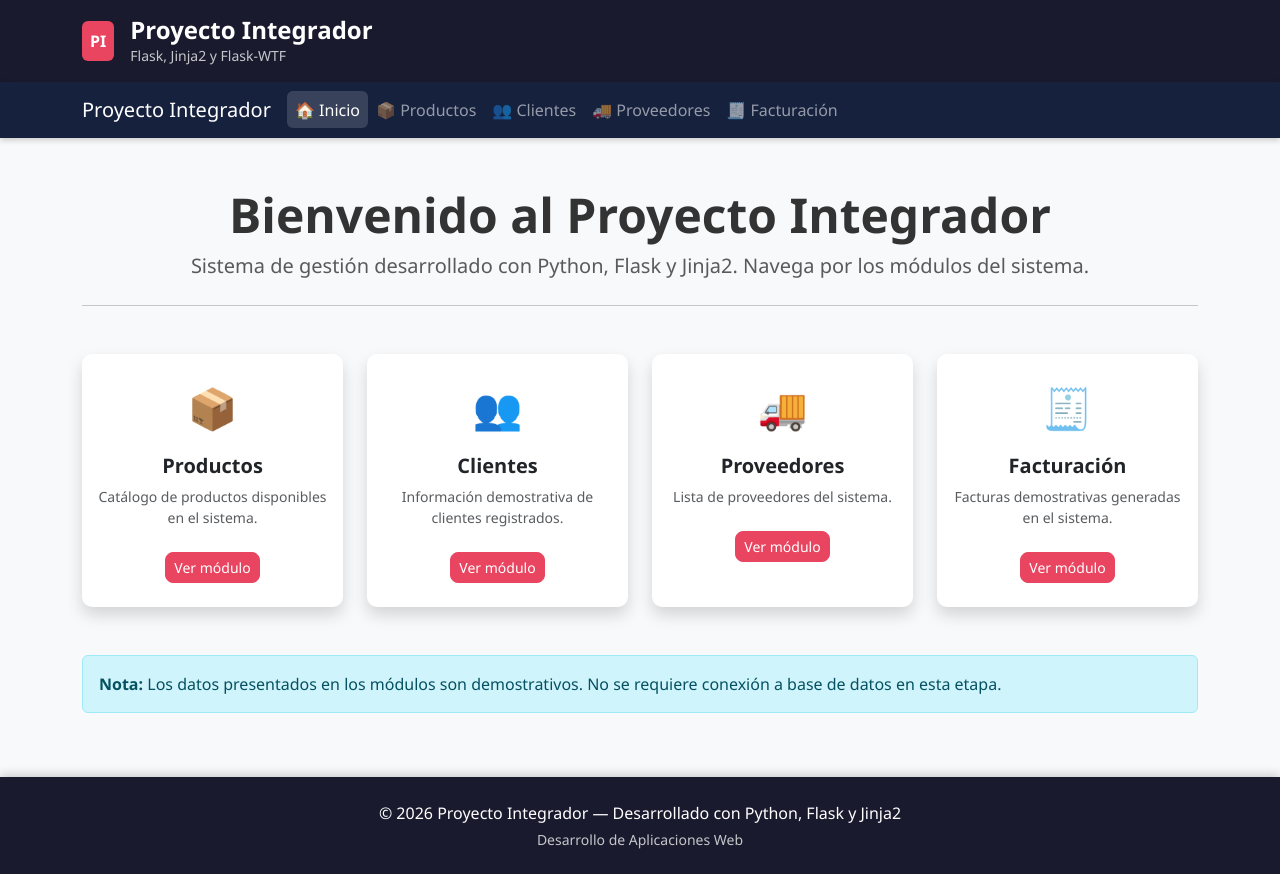
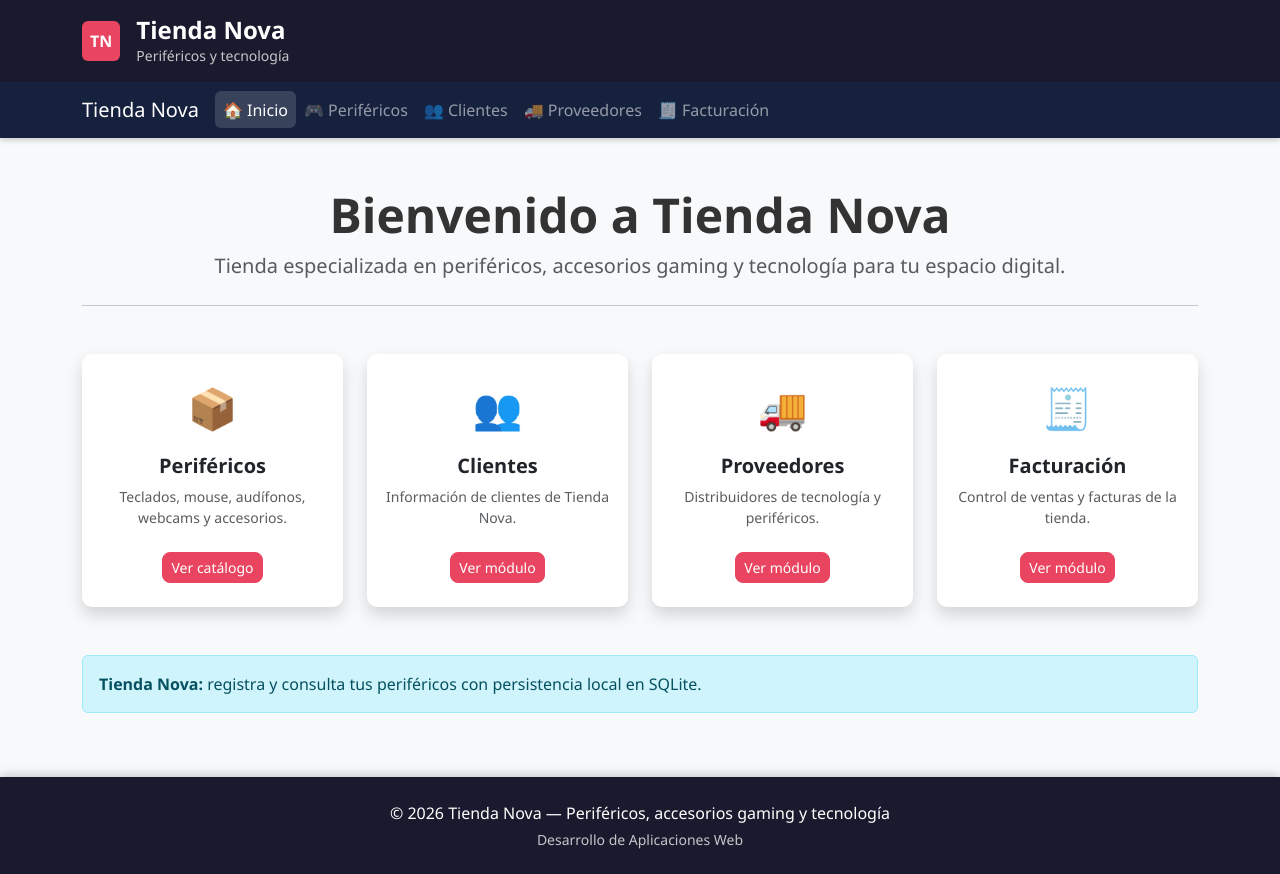
Before and after one commit to EdisonDan/2626---DESARROLLO-DE-APLICACIONES-WEB-E-, a Flask app: page / in a window 1280 px wide. Run offline with Flask 3, Linux system fonts and the light colour scheme.

Commit message:
Adaptar proyecto a tienda de periféricos Tienda Nova

```diff
--- a/app.py
+++ b/app.py
@@ -13,10 +13,9 @@ app.config["SECRET_KEY"] = "cambia-esta-clave-en-produccion"
 
 BASE_DIR = Path(__file__).resolve().parent
 DATA_DIR = BASE_DIR / "data"
-DATABASE = DATA_DIR / "ferreteria.db"
+DATABASE = DATA_DIR / "tienda_perifericos.db"
 
 
-# --- Persistencia SQLite para productos ---
 def get_db_connection():
     DATA_DIR.mkdir(exist_ok=True)
     conn = sqlite3.connect(DATABASE)
@@ -44,7 +43,6 @@ def init_db():
 
 init_db()
 
-# --- Datos demostrativos de los módulos que se integrarán progresivamente ---
 clientes_data = [
     {"id": 1, "nombre": "Juan Pérez", "cedula": "1723456789", "telefono": "0991234567", "ciudad": "Quito", "tipo": "VIP"},
     {"id": 2, "nombre": "María López", "cedula": "1712345678", "telefono": "0987654321", "ciudad": "Guayaquil", "tipo": "Regular"},
@@ -54,10 +52,10 @@ clientes_data = [
 ]
 
 proveedores_data = [
-    {"nombre": "Proveedor Andino", "ruc": "1790012345001", "descripcion": "Suministro de herramientas y materiales de construcción.", "telefono": "022345678", "ciudad": "Quito", "categoria": "Herramientas"},
-    {"nombre": "Distribuidora Quito", "ruc": "1790023456001", "descripcion": "Proveedor de equipos eléctricos y cableado.", "telefono": "023456789", "ciudad": "Quito", "categoria": "Eléctricos"},
-    {"nombre": "Comercial Centro", "ruc": "1790034567001", "descripcion": "Materiales para construcción y ferretería general.", "telefono": "024567890", "ciudad": "Guayaquil", "categoria": "Construcción"},
-    {"nombre": "Pinturas del Ecuador", "ruc": "1790045678001", "descripcion": "Distribuidor oficial de pinturas y recubrimientos.", "telefono": "022678901", "ciudad": "Cuenca", "categoria": "Pintura"},
+    {"nombre": "TechImport Ecuador", "ruc": "1790012345001", "descripcion": "Distribuidor de teclados, mouse y accesorios para computadora.", "telefono": "022345678", "ciudad": "Quito", "categoria": "Periféricos"},
+    {"nombre": "Gaming Supply", "ruc": "1790023456001", "descripcion": "Proveedor de productos gaming y accesorios para jugadores.", "telefono": "023456789", "ciudad": "Quito", "categoria": "Gaming"},
+    {"nombre": "Digital Store Mayorista", "ruc": "1790034567001", "descripcion": "Distribuidor de audio, conectividad y accesorios tecnológicos.", "telefono": "024567890", "ciudad": "Guayaquil", "categoria": "Tecnología"},
+    {"nombre": "Componentes Andinos", "ruc": "1790045678001", "descripcion": "Proveedor de webcams, micrófonos y dispositivos para oficina.", "telefono": "022678901", "ciudad": "Cuenca", "categoria": "Oficina"},
 ]
 
 facturas_data = [
@@ -105,18 +103,14 @@ def nuevo_producto():
                 ),
             )
             conn.commit()
-            flash("Producto registrado correctamente en SQLite.", "success")
+            flash("Periférico registrado correctamente en SQLite.", "success")
             return redirect(url_for("productos"))
         except sqlite3.IntegrityError:
-            form.codigo.errors.append("Ya existe un producto con ese código.")
+            form.codigo.errors.append("Ya existe un periférico con ese código.")
         finally:
             conn.close()
 
-    return render_template(
-        "formulario_producto.html",
-        form=form,
-        titulo="Registrar producto",
-    )
+    return render_template("formulario_producto.html", form=form, titulo="Registrar periférico")
 
 
 @app.route("/clientes")
@@ -128,14 +122,7 @@ def clientes():
 def nuevo_cliente():
     form = ClienteForm()
     if form.validate_on_submit():
-        clientes_data.append({
-            "id": len(clientes_data) + 1,
-            "nombre": form.nombre.data,
-            "cedula": form.cedula.data,
-            "telefono": form.telefono.data,
-            "ciudad": form.ciudad.data,
-            "tipo": "Regular",
-        })
+        clientes_data.append({"id": len(clientes_data) + 1, "nombre": form.nombre.data, "cedula": form.cedula.data, "telefono": form.telefono.data, "ciudad": form.ciudad.data, "tipo": "Regular"})
         flash("Cliente registrado correctamente.", "success")
         return redirect(url_for("clientes"))
     return render_template("formulario_cliente.html", form=form, titulo="Registrar cliente")
@@ -150,14 +137,7 @@ def proveedores():
 def nuevo_proveedor():
     form = ProveedorForm()
     if form.validate_on_submit():
-        proveedores_data.append({
-            "nombre": form.nombre.data,
-            "ruc": form.ruc.data,
-            "descripcion": form.descripcion.data,
-            "telefono": form.telefono.data,
-            "ciudad": form.ciudad.data,
-            "categoria": form.categoria.data,
-        })
+        proveedores_data.append({"nombre": form.nombre.data, "ruc": form.ruc.data, "descripcion": form.descripcion.data, "telefono": form.telefono.data, "ciudad": form.ciudad.data, "categoria": form.categoria.data})
         flash("Proveedor registrado correctamente.", "success")
         return redirect(url_for("proveedores"))
     return render_template("formulario_proveedor.html", form=form, titulo="Registrar proveedor")
@@ -172,13 +152,7 @@ def facturacion():
 def nueva_factura():
     form = FacturacionForm()
     if form.validate_on_submit():
-        facturas_data.append({
-            "numero": form.numero.data,
-            "cliente": form.cliente.data,
-            "fecha": form.fecha.data.strftime("%d/%m/%Y"),
-            "subtotal": form.subtotal.data,
-            "estado": form.estado.data,
-        })
+        facturas_data.append({"numero": form.numero.data, "cliente": form.cliente.data, "fecha": form.fecha.data.strftime("%d/%m/%Y"), "subtotal": form.subtotal.data, "estado": form.estado.data})
         flash("Factura registrada correctamente.", "success")
         return redirect(url_for("facturacion"))
     return render_template("formulario_facturacion.html", form=form, titulo="Registrar factura")
--- a/templates/base.html
+++ b/templates/base.html
@@ -3,25 +3,22 @@
 <head>
     <meta charset="UTF-8">
     <meta name="viewport" content="width=device-width, initial-scale=1.0">
-    <title>{% block title %}Proyecto Integrador{% endblock %}</title>
+    <title>{% block title %}Tienda Nova{% endblock %}</title>
     <link href="https://cdn.jsdelivr.net/npm/bootstrap@5.3.3/dist/css/bootstrap.min.css" rel="stylesheet">
     <link rel="stylesheet" href="{{ url_for('static', filename='css/style.css') }}">
 </head>
 <body>
 <header class="py-3" style="background-color: var(--primary-color, #1a1a2e); color: white;">
     <div class="container d-flex align-items-center gap-3">
-        <div class="rounded p-2" style="background:#e94560;color:white;font-weight:bold">PI</div>
-        <div><h1 class="m-0 fs-4 fw-bold">Proyecto Integrador</h1><p class="m-0 small opacity-75">Flask, Jinja2 y Flask-WTF</p></div>
+        <div class="rounded p-2" style="background:#e94560;color:white;font-weight:bold">TN</div>
+        <div><h1 class="m-0 fs-4 fw-bold">Tienda Nova</h1><p class="m-0 small opacity-75">Periféricos y tecnología</p></div>
     </div>
 </header>
 {% include "components/navbar.html" %}
 <main class="container my-5">
     {% with mensajes = get_flashed_messages(with_categories=true) %}
         {% for categoria, mensaje in mensajes %}
-            <div class="alert alert-{{ categoria }} alert-dismissible fade show" role="alert">
-                {{ mensaje }}
-                <button type="button" class="btn-close" data-bs-dismiss="alert" aria-label="Cerrar"></button>
-            </div>
+            <div class="alert alert-{{ categoria }} alert-dismissible fade show" role="alert">{{ mensaje }}<button type="button" class="btn-close" data-bs-dismiss="alert" aria-label="Cerrar"></button></div>
         {% endfor %}
     {% endwith %}
     {% block content %}{% endblock %}
--- a/templates/components/footer.html
+++ b/templates/components/footer.html
@@ -1,6 +1,6 @@
 <footer class="text-white text-center py-4 mt-auto" style="background-color: #1a1a2e;">
     <div class="container">
-        <p class="mb-1">© 2026 Proyecto Integrador &mdash; Desarrollado con Python, Flask y Jinja2</p>
+        <p class="mb-1">© 2026 Tienda Nova &mdash; Periféricos, accesorios gaming y tecnología</p>
         <p class="mb-0 small opacity-75">Desarrollo de Aplicaciones Web</p>
     </div>
 </footer>
--- a/templates/components/navbar.html
+++ b/templates/components/navbar.html
@@ -1,13 +1,11 @@
 <nav class="navbar navbar-expand-lg navbar-dark" style="background-color: #16213e;">
     <div class="container">
-        <a class="navbar-brand" href="{{ url_for('inicio') }}">Proyecto Integrador</a>
-        <button class="navbar-toggler" type="button" data-bs-toggle="collapse" data-bs-target="#menuNav" aria-controls="menuNav" aria-expanded="false" aria-label="Abrir navegación">
-            <span class="navbar-toggler-icon"></span>
-        </button>
+        <a class="navbar-brand" href="{{ url_for('inicio') }}">Tienda Nova</a>
+        <button class="navbar-toggler" type="button" data-bs-toggle="collapse" data-bs-target="#menuNav" aria-controls="menuNav" aria-expanded="false" aria-label="Abrir navegación"><span class="navbar-toggler-icon"></span></button>
         <div class="collapse navbar-collapse" id="menuNav">
             <ul class="navbar-nav me-auto mb-2 mb-lg-0">
                 <li class="nav-item"><a class="nav-link" href="{{ url_for('inicio') }}">&#127968; Inicio</a></li>
-                <li class="nav-item"><a class="nav-link" href="{{ url_for('productos') }}">&#128230; Productos</a></li>
+                <li class="nav-item"><a class="nav-link" href="{{ url_for('productos') }}">&#127918; Periféricos</a></li>
                 <li class="nav-item"><a class="nav-link" href="{{ url_for('clientes') }}">&#128101; Clientes</a></li>
                 <li class="nav-item"><a class="nav-link" href="{{ url_for('proveedores') }}">&#128666; Proveedores</a></li>
                 <li class="nav-item"><a class="nav-link" href="{{ url_for('facturacion') }}">&#129534; Facturación</a></li>
--- a/templates/index.html
+++ b/templates/index.html
@@ -1,63 +1,20 @@
 {% extends "base.html" %}
 
-{% block title %}Inicio - Proyecto Integrador{% endblock %}
+{% block title %}Inicio - Tienda Nova{% endblock %}
 
 {% block content %}
 <div class="text-center mb-5">
-    <h2 class="fw-bold display-5">Bienvenido al Proyecto Integrador</h2>
-    <p class="lead text-muted">
-        Sistema de gestión desarrollado con Python, Flask y Jinja2. Navega por los módulos del sistema.
-    </p>
+    <h2 class="fw-bold display-5">Bienvenido a Tienda Nova</h2>
+    <p class="lead text-muted">Tienda especializada en periféricos, accesorios gaming y tecnología para tu espacio digital.</p>
     <hr class="my-4">
 </div>
 
 <div class="row g-4">
-    <div class="col-sm-6 col-lg-3">
-        <div class="card h-100 shadow border-0">
-            <div class="card-body text-center py-4">
-                <div class="fs-1 mb-3">&#128230;</div>
-                <h5 class="card-title fw-bold">Productos</h5>
-                <p class="card-text text-muted small">Catálogo de productos disponibles en el sistema.</p>
-                <a href="{{ url_for('productos') }}" class="btn btn-primary btn-sm mt-2">Ver módulo</a>
-            </div>
-        </div>
-    </div>
-
-    <div class="col-sm-6 col-lg-3">
-        <div class="card h-100 shadow border-0">
-            <div class="card-body text-center py-4">
-                <div class="fs-1 mb-3">&#128101;</div>
-                <h5 class="card-title fw-bold">Clientes</h5>
-                <p class="card-text text-muted small">Información demostrativa de clientes registrados.</p>
-                <a href="{{ url_for('clientes') }}" class="btn btn-primary btn-sm mt-2">Ver módulo</a>
-            </div>
-        </div>
-    </div>
-
-    <div class="col-sm-6 col-lg-3">
-        <div class="card h-100 shadow border-0">
-            <div class="card-body text-center py-4">
-                <div class="fs-1 mb-3">&#128666;</div>
-                <h5 class="card-title fw-bold">Proveedores</h5>
-                <p class="card-text text-muted small">Lista de proveedores del sistema.</p>
-                <a href="{{ url_for('proveedores') }}" class="btn btn-primary btn-sm mt-2">Ver módulo</a>
-            </div>
-        </div>
-    </div>
-
-    <div class="col-sm-6 col-lg-3">
-        <div class="card h-100 shadow border-0">
-            <div class="card-body text-center py-4">
-                <div class="fs-1 mb-3">&#129534;</div>
-                <h5 class="card-title fw-bold">Facturación</h5>
-                <p class="card-text text-muted small">Facturas demostrativas generadas en el sistema.</p>
-                <a href="{{ url_for('facturacion') }}" class="btn btn-primary btn-sm mt-2">Ver módulo</a>
-            </div>
-        </div>
-    </div>
+    <div class="col-sm-6 col-lg-3"><div class="card h-100 shadow border-0"><div class="card-body text-center py-4"><div class="fs-1 mb-3">&#128230;</div><h5 class="card-title fw-bold">Periféricos</h5><p class="card-text text-muted small">Teclados, mouse, audífonos, webcams y accesorios.</p><a href="{{ url_for('productos') }}" class="btn btn-primary btn-sm mt-2">Ver catálogo</a></div></div></div>
+    <div class="col-sm-6 col-lg-3"><div class="card h-100 shadow border-0"><div class="card-body text-center py-4"><div class="fs-1 mb-3">&#128101;</div><h5 class="card-title fw-bold">Clientes</h5><p class="card-text text-muted small">Información de clientes de Tienda Nova.</p><a href="{{ url_for('clientes') }}" class="btn btn-primary btn-sm mt-2">Ver módulo</a></div></div></div>
+    <div class="col-sm-6 col-lg-3"><div class="card h-100 shadow border-0"><div class="card-body text-center py-4"><div class="fs-1 mb-3">&#128666;</div><h5 class="card-title fw-bold">Proveedores</h5><p class="card-text text-muted small">Distribuidores de tecnología y periféricos.</p><a href="{{ url_for('proveedores') }}" class="btn btn-primary btn-sm mt-2">Ver módulo</a></div></div></div>
+    <div class="col-sm-6 col-lg-3"><div class="card h-100 shadow border-0"><div class="card-body text-center py-4"><div class="fs-1 mb-3">&#129534;</div><h5 class="card-title fw-bold">Facturación</h5><p class="card-text text-muted small">Control de ventas y facturas de la tienda.</p><a href="{{ url_for('facturacion') }}" class="btn btn-primary btn-sm mt-2">Ver módulo</a></div></div></div>
 </div>
 
-<div class="alert alert-info mt-5" role="alert">
-    <strong>Nota:</strong> Los datos presentados en los módulos son demostrativos. No se requiere conexión a base de datos en esta etapa.
-</div>
+<div class="alert alert-info mt-5" role="alert"><strong>Tienda Nova:</strong> registra y consulta tus periféricos con persistencia local en SQLite.</div>
 {% endblock %}
```
Also changed, not shown: templates/productos.html (+7 -46 lines), README.md.
